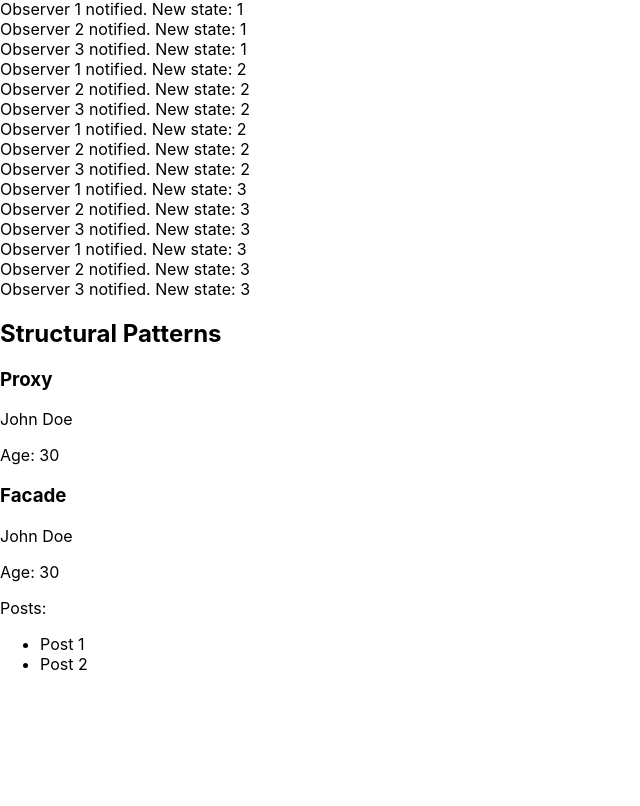
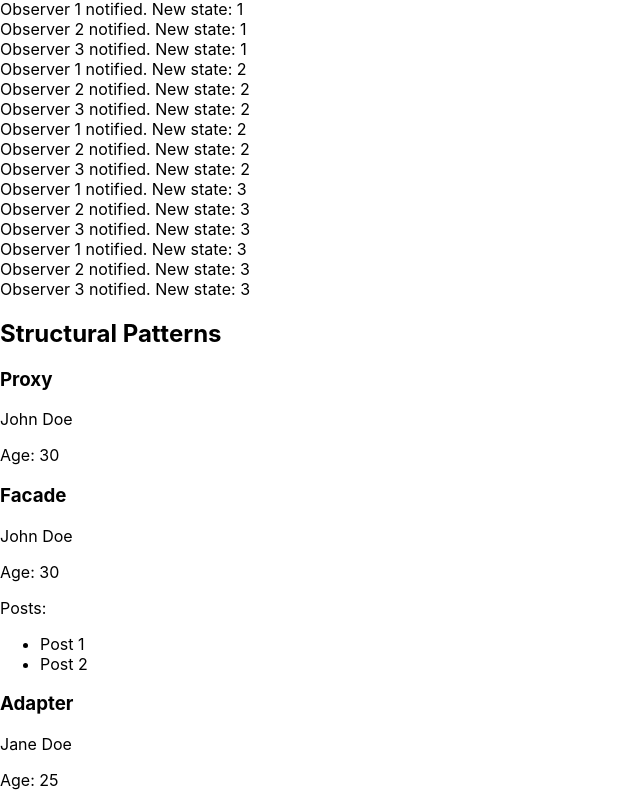
Before and after one commit to samuelgomeslima/design-patterns, a React (Create React App) app: page / in a window 1280 px wide. Shown: the part 1236-2042 px from the top of the page, without its empty margins (0-640 px from the left). Before the commit the page ends 1926 px from the top, so only its background shows below. Built offline with nearby package versions, Linux system fonts and the light colour scheme.

Commit message:
Adapter example

```diff
--- a/src/App.js
+++ b/src/App.js
@@ -7,6 +7,7 @@ import IteratorExample from './components/iteratorExample/IteratorExample';
 import ObserverExample from './components/observerExample/ObserverExample';
 import ProxyExample from './components/proxyExample/ProxyExample';
 import FacadeExample from './components/facadeExample/FacadeExample';
+import AdapterExample from './components/adapterExample/AdapterExample';
 import logo from './logo.svg';
 
 function App() {
@@ -59,6 +60,9 @@ function App() {
 
       <h3>Facade</h3>
       <FacadeExample />
+
+      <h3>Adapter</h3>
+      <AdapterExample />
     </div>
   );
 }
--- /dev/null
+++ b/src/components/adapterExample/AdapterExample.js
@@ -0,0 +1,38 @@
+import React from 'react';
+
+// Original component expecting specific props
+const LegacyUserCard = ({ fullName, years }) => {
+  return (
+    <div>
+      <p>{fullName}</p>
+      <p>Age: {years}</p>
+    </div>
+  );
+};
+
+// New data format
+const newUserData = {
+  name: 'Jane Doe',
+  age: 25,
+};
+
+// Adapter component to convert new data format to the expected format
+const UserCardAdapter = ({ user }) => {
+  const adaptedProps = {
+    fullName: user.name,
+    years: user.age,
+  };
+
+  return <LegacyUserCard {...adaptedProps} />;
+};
+
+// Usage
+const App = () => {
+  return (
+    <div>
+      <UserCardAdapter user={newUserData} />
+    </div>
+  );
+};
+
+export default App;
```
